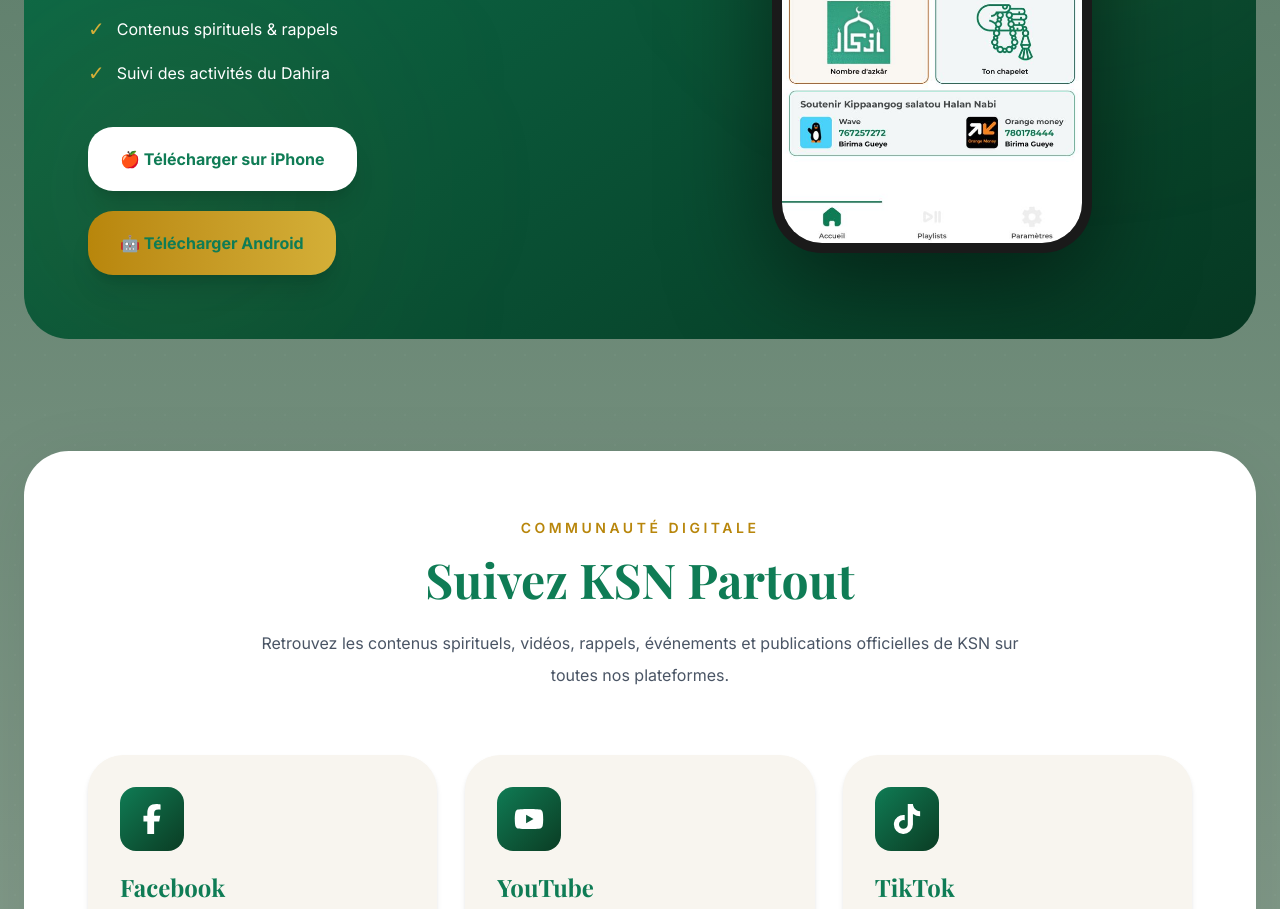
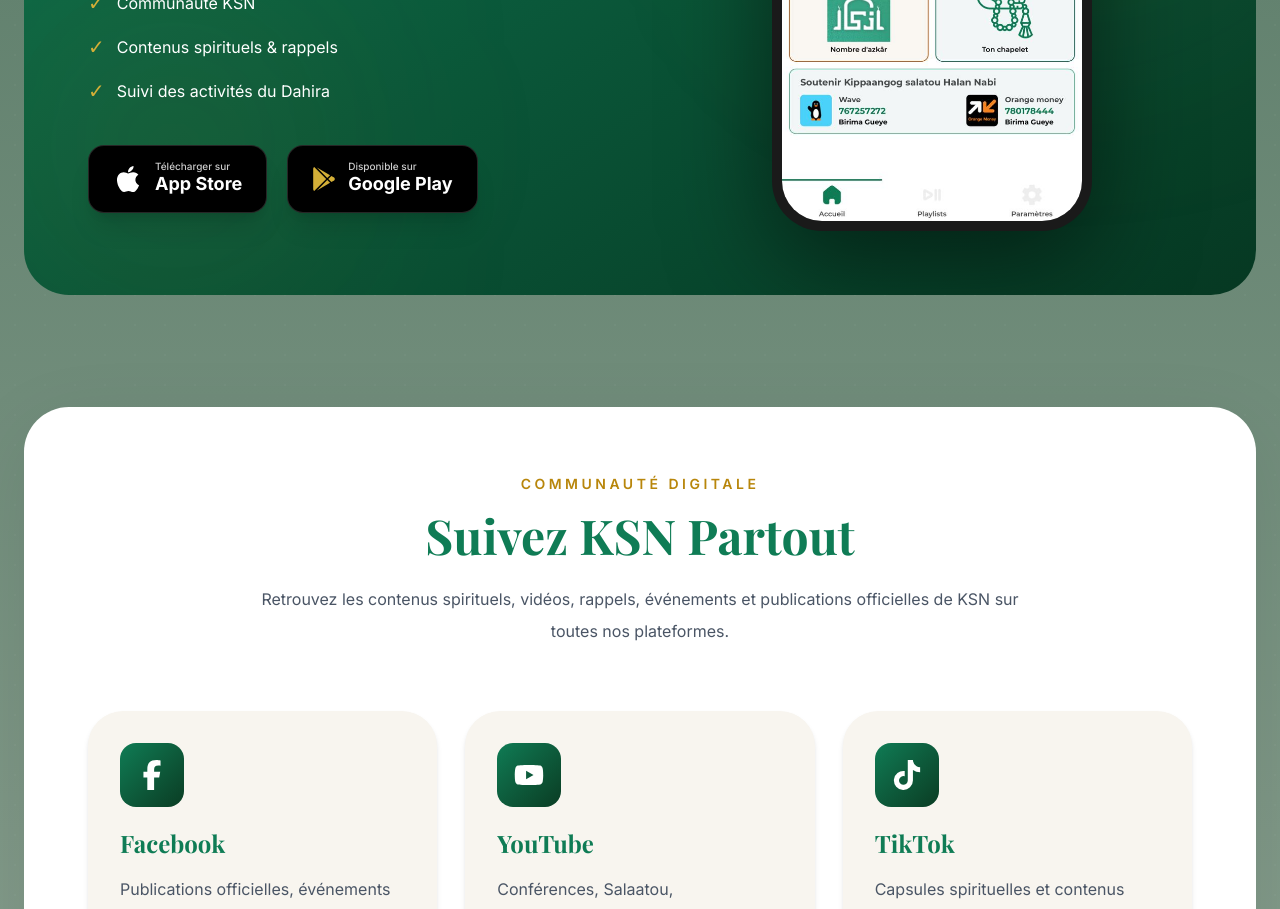
Before and after one commit to papebirima374/ksn-site, a Next.js app: page / in a window 1280 px wide. Shown: the part 9440-10349 px from the top of the page. Built offline with nearby package versions, Linux system fonts and the light colour scheme; no server answers; the database is empty.

Commit message:
fix(app): vrais badges App Store / Google Play (icones Apple+Play) au lieu des emojis

```diff
--- a/components/sections/AppKSN.tsx
+++ b/components/sections/AppKSN.tsx
@@ -1,4 +1,5 @@
 import Image from "next/image";
+import { FaApple, FaGooglePlay } from "react-icons/fa6";
 import { LINKS } from "@/lib/constants";
 
 const FEATURES = [
@@ -47,18 +48,28 @@
                 href={LINKS.appStore}
                 target="_blank"
                 rel="noopener noreferrer"
-                className="bg-white text-[#0F7C55] px-8 py-5 rounded-[25px] font-bold hover:scale-105 transition shadow-xl"
+                aria-label="Télécharger sur l'App Store"
+                className="inline-flex items-center gap-3 bg-black text-white px-6 py-3.5 rounded-2xl hover:scale-105 transition shadow-xl border border-white/15"
               >
-                🍎 Télécharger sur iPhone
+                <FaApple className="text-3xl" />
+                <span className="text-left leading-tight">
+                  <span className="block text-[10px] font-medium opacity-80">Télécharger sur</span>
+                  <span className="block text-lg font-bold -mt-0.5">App Store</span>
+                </span>
               </a>
 
               <a
                 href={LINKS.playStore}
                 target="_blank"
                 rel="noopener noreferrer"
-                className="bg-gradient-to-r from-[#B8860B] to-[#D4AF37] text-[#0F7C55] px-8 py-5 rounded-[25px] font-bold hover:scale-105 transition shadow-xl"
+                aria-label="Disponible sur Google Play"
+                className="inline-flex items-center gap-3 bg-black text-white px-6 py-3.5 rounded-2xl hover:scale-105 transition shadow-xl border border-white/15"
               >
-                🤖 Télécharger Android
+                <FaGooglePlay className="text-2xl text-[#D4AF37]" />
+                <span className="text-left leading-tight">
+                  <span className="block text-[10px] font-medium opacity-80">Disponible sur</span>
+                  <span className="block text-lg font-bold -mt-0.5">Google Play</span>
+                </span>
               </a>
             </div>
           </div>
```
